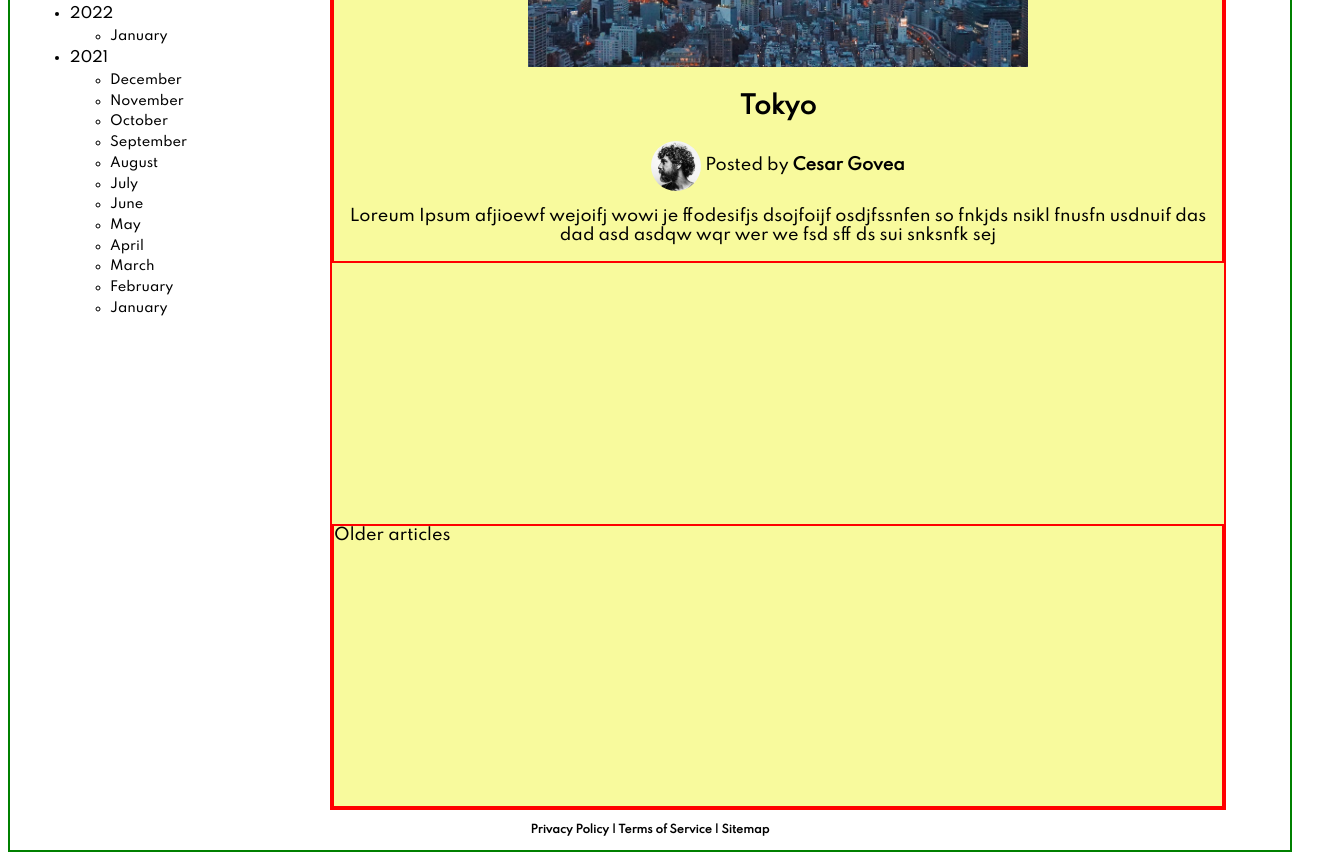
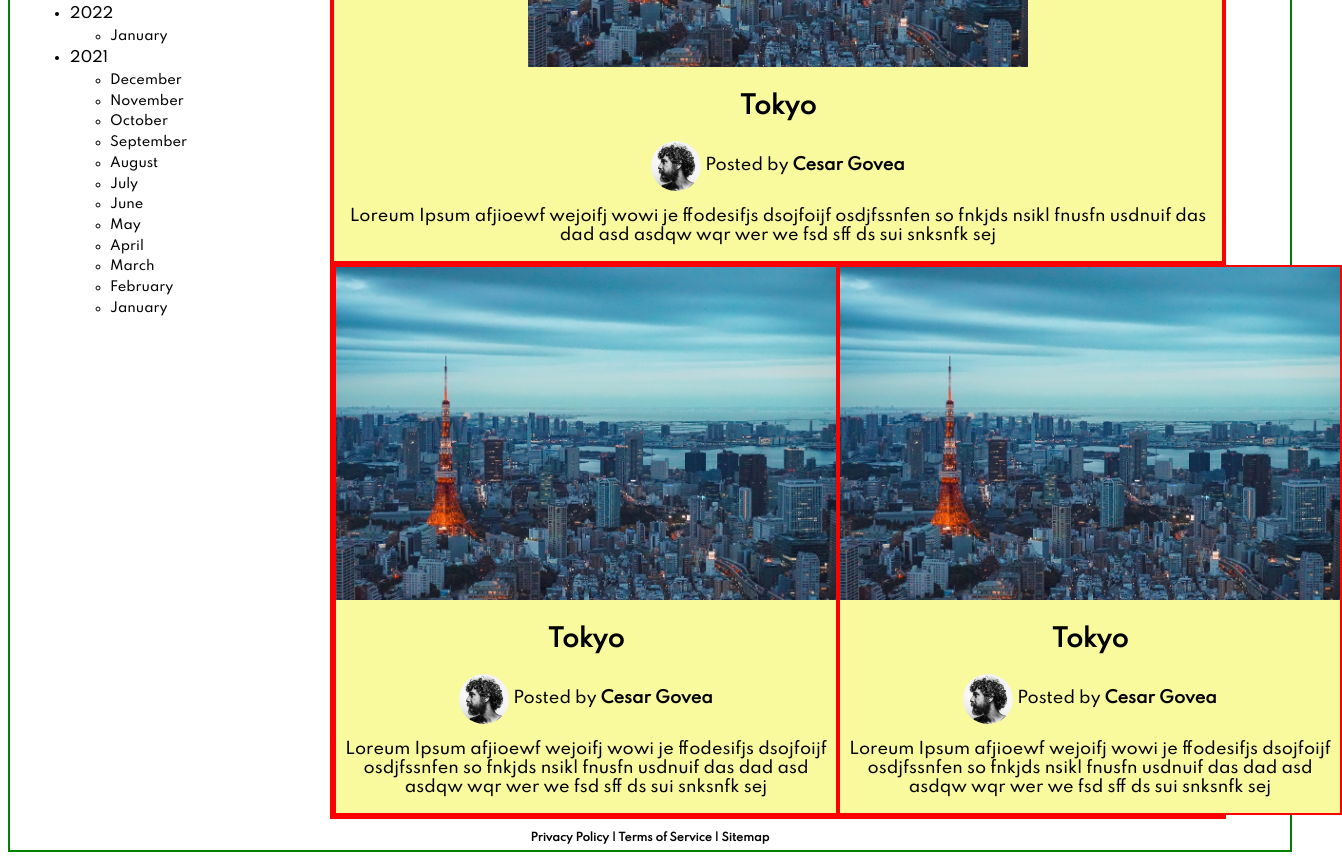
Before and after one commit to curlyfriesplease/udacity-blog, a plain HTML site: page html/index.html in a window 1280 px wide. Shown: the part 360-1220 px from the top of the page, 1342 px wide, since content can reach past the window. Drawn offline with nearby package versions, Linux system fonts and the light colour scheme; no server answers.

Commit message:
Adding more images

```diff
--- a/html/index.html
+++ b/html/index.html
@@ -91,7 +91,36 @@
           <p>Loreum Ipsum afjioewf wejoifj wowi je ffodesifjs dsojfoijf osdjfssnfen so fnkjds nsikl fnusfn usdnuif das dad asd asdqw wqr wer we fsd sff ds sui snksnfk sej</p>
         </div>
       </a>
-      <div class="olderarticles debug">Older articles</div>
+      <div class="olderarticles debug">
+
+        <a href="blogpost.html"
+        ><div class="mostrecentarticle debug">
+          <img src="../images/tokyo.jpg" />
+          <h2>Tokyo</h2>
+          <div class="authorinfo">
+            <img src="../images/author-cesar-govea.jpg" class="authorpicture"></img>
+            <span>Posted by <strong>Cesar Govea</strong></span>
+          </div>
+          <p>Loreum Ipsum afjioewf wejoifj wowi je ffodesifjs dsojfoijf osdjfssnfen so fnkjds nsikl fnusfn usdnuif das dad asd asdqw wqr wer we fsd sff ds sui snksnfk sej</p>
+        </div>
+      </a>
+
+      <a href="blogpost.html"
+      ><div class="mostrecentarticle debug">
+        <img src="../images/tokyo.jpg" />
+        <h2>Tokyo</h2>
+        <div class="authorinfo">
+          <img src="../images/author-cesar-govea.jpg" class="authorpicture"></img>
+          <span>Posted by <strong>Cesar Govea</strong></span>
+        </div>
+        <p>Loreum Ipsum afjioewf wejoifj wowi je ffodesifjs dsojfoijf osdjfssnfen so fnkjds nsikl fnusfn usdnuif das dad asd asdqw wqr wer we fsd sff ds sui snksnfk sej</p>
+      </div>
+    </a>
+
+
+
+
+      </div>
     </main>
 
     <footer>
```
Also changed, not shown: images/berlin.jpg (added), images/oslo.jpg (added).
